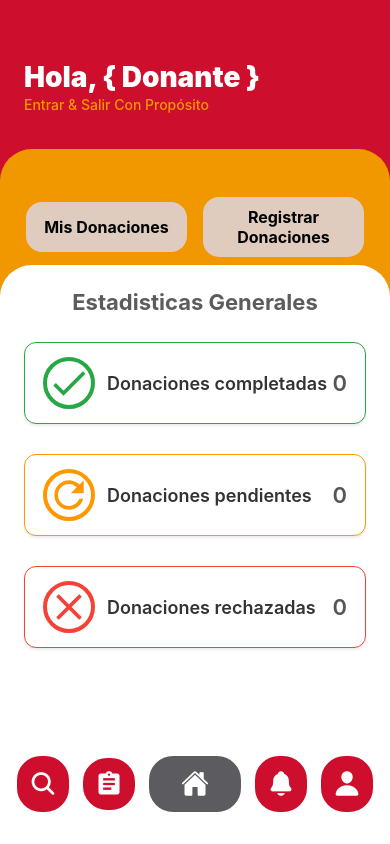
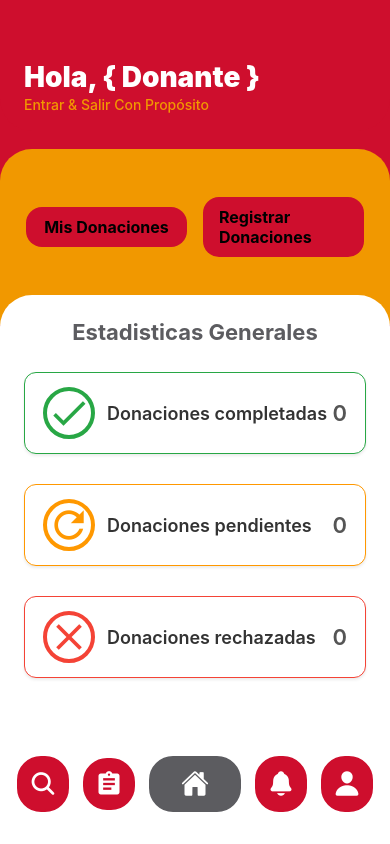
Before and after one commit to JRV-XVI/in-and-out, a React Native app in the folder app/: screen /HomePageDonador in a window 390 px wide. Built offline with nearby package versions, Linux system fonts and the light colour scheme.

Commit message:
little changes

```diff
--- a/app/App.tsx
+++ b/app/App.tsx
@@ -27,7 +27,7 @@ export default function App() {
           cardStyleInterpolator: CardStyleInterpolators.forHorizontalIOS,
         }}
       >
-        {/* <Stack.Screen name="OnBoarding" component={OnBoarding} />
+        <Stack.Screen name="OnBoarding" component={OnBoarding} />
         <Stack.Screen name="OnBoardingTwo" component={OnBoardingTwo} />
         <Stack.Screen name="OnBoardingThree" component={OnBoardingThree} />
         <Stack.Screen name="LaunchScreen" component={LaunchScreen} />
@@ -35,11 +35,11 @@ export default function App() {
         <Stack.Screen name="SignIn" component={SignIn} />
         <Stack.Screen name="SignUp" component={SignUp} />
         <Stack.Screen name="TokenSignUp" component={TokenSignUp} />
-        <Stack.Screen name="HomePageResponsable" component={HomePageResponsable} /> */}
+        <Stack.Screen name="HomePageResponsable" component={HomePageResponsable} />
         <Stack.Screen name="HomePageDonador" component={HomePageDonador} />
-        {/* <Stack.Screen name="SetPassword" component={SetPassword} />
+        <Stack.Screen name="SetPassword" component={SetPassword} />
         <Stack.Screen name="SetPasswordTwo" component={SetPasswordTwo} />
-        <Stack.Screen name="SetPasswordThree" component={SetPasswordThree} /> */}
+        <Stack.Screen name="SetPasswordThree" component={SetPasswordThree} />
       </Stack.Navigator>
       <StatusBar style="auto" />
     </NavigationContainer>
--- a/app/components/common/Button.tsx
+++ b/app/components/common/Button.tsx
@@ -18,20 +18,18 @@ const Button = ({ title, onPress, style, textStyle }: ButtonProps) => {
 
 const styles = StyleSheet.create({
   button: {
-    backgroundColor: '#DFCCBE',
+    backgroundColor: '#CE0E2D',
     borderRadius: 24,
-    paddingVertical: 12,
-    paddingHorizontal: 16,
+    paddingVertical: 10,
+    paddingHorizontal: 32,
     alignItems: 'center',
-    justifyContent: 'center',
-    minHeight: 50,
   },
   buttonText: {
     color: '#fff',
     fontWeight: 'bold',
     fontSize: 16,
-    textAlign: 'center',
   },
 });
 
+
 export default Button;
--- a/app/components/screens/HomePageTemplate.tsx
+++ b/app/components/screens/HomePageTemplate.tsx
@@ -140,7 +140,8 @@ const styles = StyleSheet.create({
     color: 'red',
   },
   buttonSelected: {
-    backgroundColor: '#CE0E2D',
+    backgroundColor: '#5C5C60',
+    color: 'black',
   },
   contentCard: {
     flex: 1,
@@ -148,7 +149,7 @@ const styles = StyleSheet.create({
     borderTopLeftRadius: 32,
     borderTopRightRadius: 32,
     padding: 24,
-    marginTop: -50,
+    marginTop: -20,
     zIndex: 2,
   },
   sectionTitle: {
--- a/app/screens/Donador/HomePageDonador.tsx
+++ b/app/screens/Donador/HomePageDonador.tsx
@@ -11,7 +11,7 @@ const HomePageDonador = () => {
     setActiveTab(tab);
 
     if (tab == 'home') {
-      setSelectedView('estadisticas')
+      setSelectedView('estadisticas');
     }
   }
 
```
